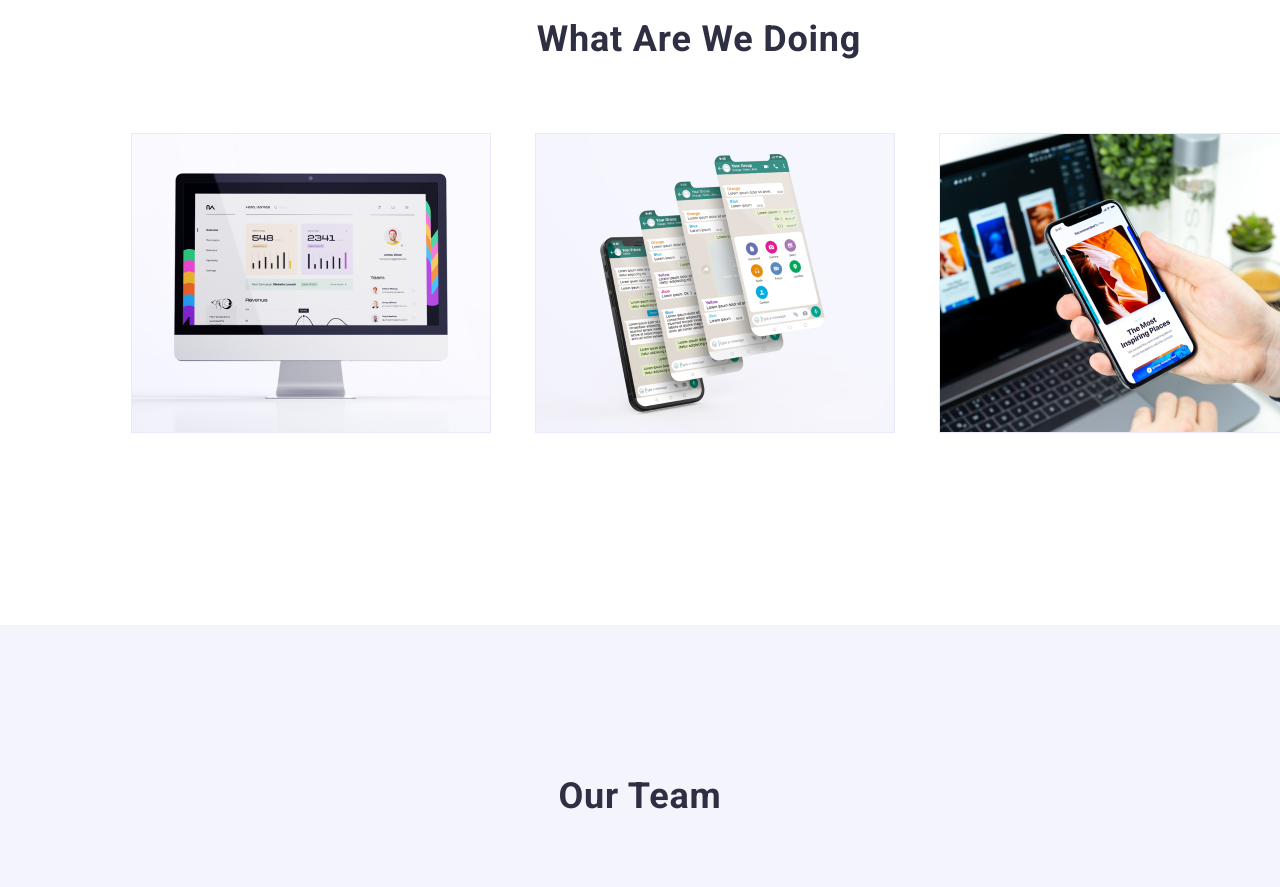
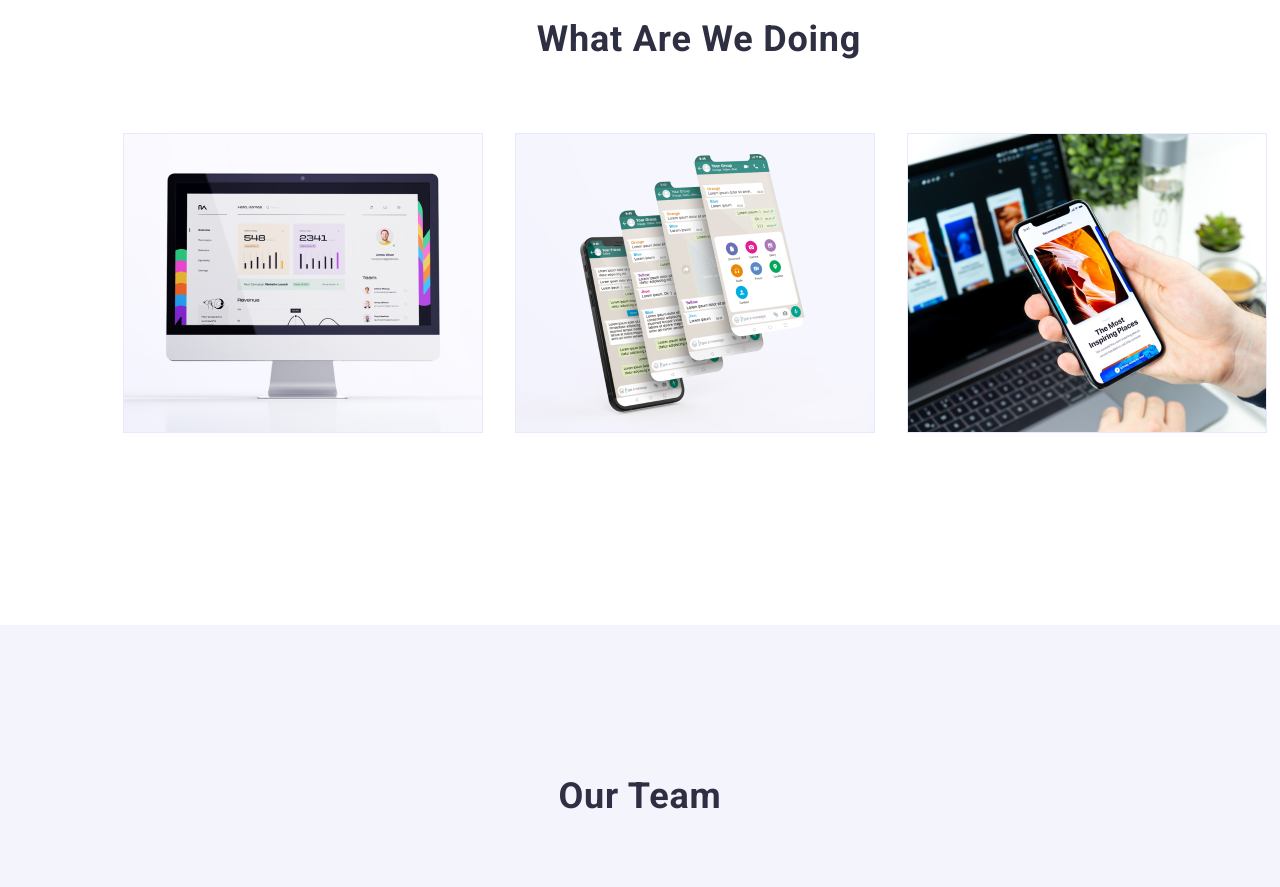
Before and after one commit to blonskijivan/goit-markup-hw-03, a plain HTML site: page index.html in a window 1280 px wide. Shown: the part 1200-2087 px from the top of the page. Drawn offline with nearby package versions, Linux system fonts and the light colour scheme.

Commit message:
Fixed our-work errors

```diff
--- a/css/styles.css
+++ b/css/styles.css
@@ -238,8 +238,6 @@ img {
     gap: 24px;
 }
 .our-work-item {
-    margin: 0 12px 0 8px;
-    display: inline-block;
     width: calc((100% - 48px) / 3);
 }
 .our-work-item img {
```
